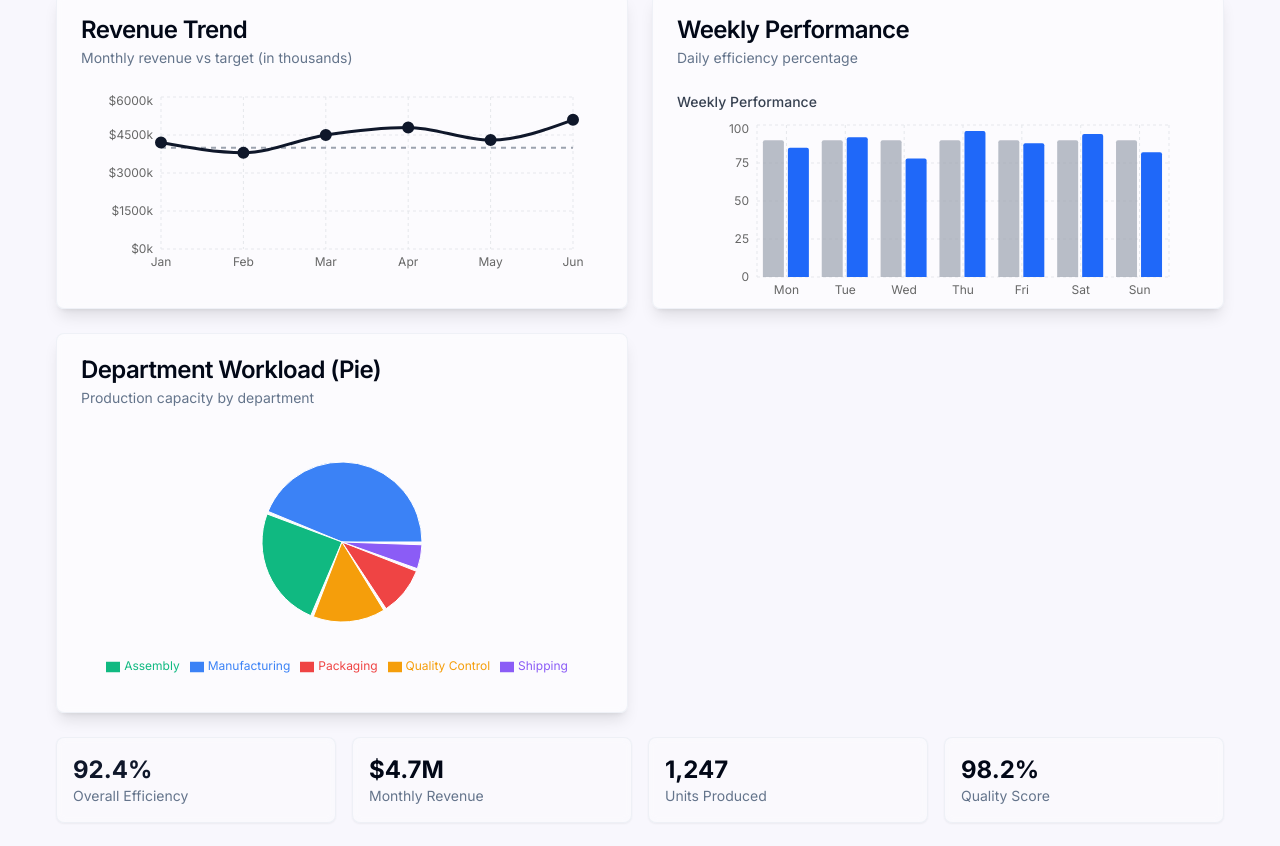
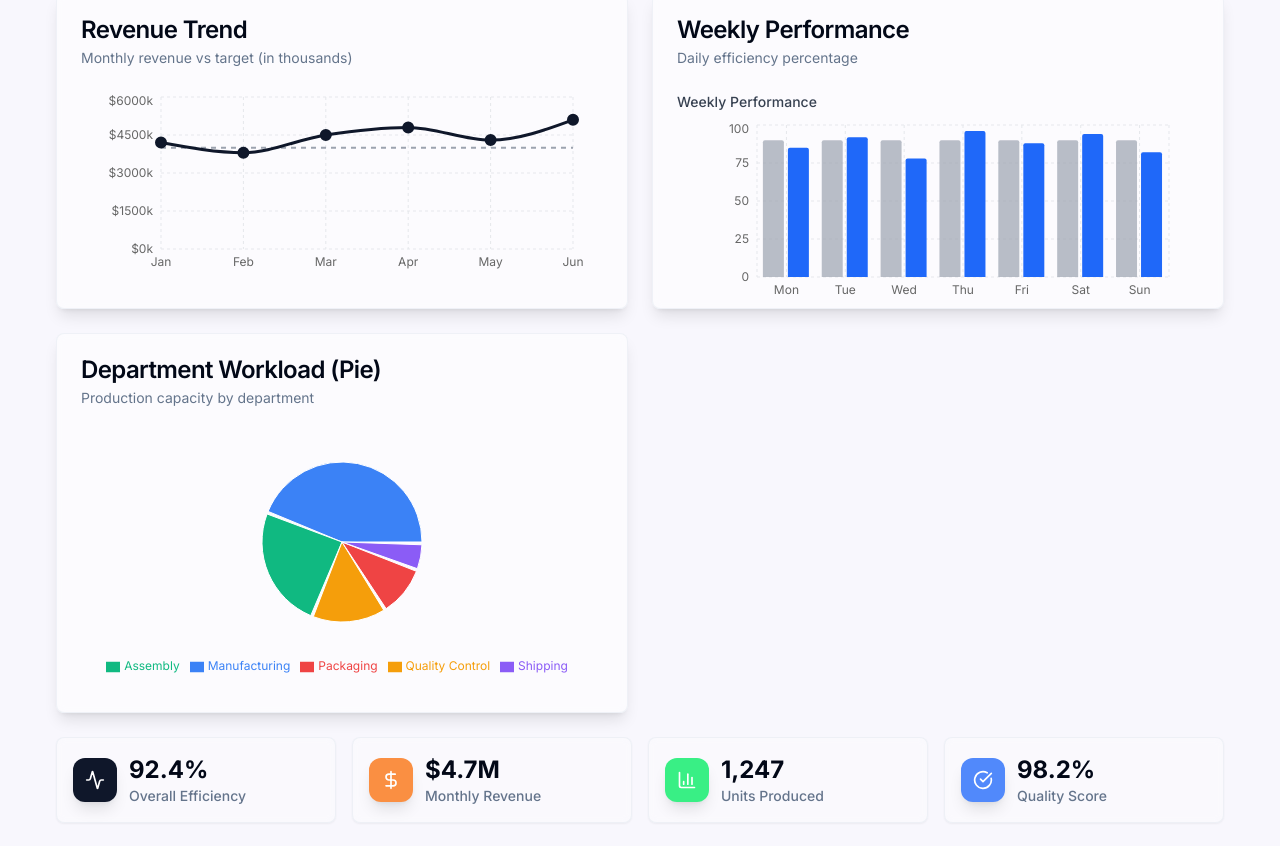
Before and after one commit to ElliotDrel/Daily-OPS-Meeting-Dashboard, a React (Vite) app: page /graph-view in a window 1280 px wide. Shown: the part 244-1090 px from the top of the page. Built offline with nearby package versions, Linux system fonts and the light colour scheme.

Commit message:
Refactor GraphView to use StatCard component for displaying statistics with icons and labels

```diff
--- a/src/pages/GraphView.tsx
+++ b/src/pages/GraphView.tsx
@@ -2,6 +2,8 @@ import { Card, CardContent, CardHeader, CardTitle } from "@/components/ui/card";
 import { TrendLineChart } from "@/components/charts/TrendLineChart";
 import { SimpleBarChart } from "@/components/dashboard/SimpleBarChart";
 import { PieChartComponent } from "@/components/charts/PieChart";
+import { StatCard } from "@/components/dashboard/StatCard";
+import { CheckCircle, BarChart3, DollarSign, Activity } from "lucide-react";
 
 // Fake data for charts
 const lineChartData = [
@@ -95,33 +97,30 @@ export const GraphView = () => {
 
             {/* Stats Cards */}
             <div className="grid grid-cols-2 md:grid-cols-4 gap-4">
-              <Card className="bg-card/30 backdrop-blur-sm border-border/50">
-                <CardContent className="p-4">
-                  <div className="text-2xl font-bold text-primary">92.4%</div>
-                  <p className="text-sm text-muted-foreground">Overall Efficiency</p>
-                </CardContent>
-              </Card>
-
-              <Card className="bg-card/30 backdrop-blur-sm border-border/50">
-                <CardContent className="p-4">
-                  <div className="text-2xl font-bold text-chart-2">$4.7M</div>
-                  <p className="text-sm text-muted-foreground">Monthly Revenue</p>
-                </CardContent>
-              </Card>
-
-              <Card className="bg-card/30 backdrop-blur-sm border-border/50">
-                <CardContent className="p-4">
-                  <div className="text-2xl font-bold text-chart-3">1,247</div>
-                  <p className="text-sm text-muted-foreground">Units Produced</p>
-                </CardContent>
-              </Card>
-
-              <Card className="bg-card/30 backdrop-blur-sm border-border/50">
-                <CardContent className="p-4">
-                  <div className="text-2xl font-bold text-chart-4">98.2%</div>
-                  <p className="text-sm text-muted-foreground">Quality Score</p>
-                </CardContent>
-              </Card>
+              <StatCard
+                value="92.4%"
+                label="Overall Efficiency"
+                icon={<Activity className="w-5 h-5 text-white" />}
+                iconBg="bg-primary"
+              />
+              <StatCard
+                value="$4.7M"
+                label="Monthly Revenue"
+                icon={<DollarSign className="w-5 h-5 text-white" />}
+                iconBg="bg-chart-orange"
+              />
+              <StatCard
+                value="1,247"
+                label="Units Produced"
+                icon={<BarChart3 className="w-5 h-5 text-white" />}
+                iconBg="bg-chart-green"
+              />
+              <StatCard
+                value="98.2%"
+                label="Quality Score"
+                icon={<CheckCircle className="w-5 h-5 text-white" />}
+                iconBg="bg-chart-blue"
+              />
             </div>
         </div>
       </div>
```
